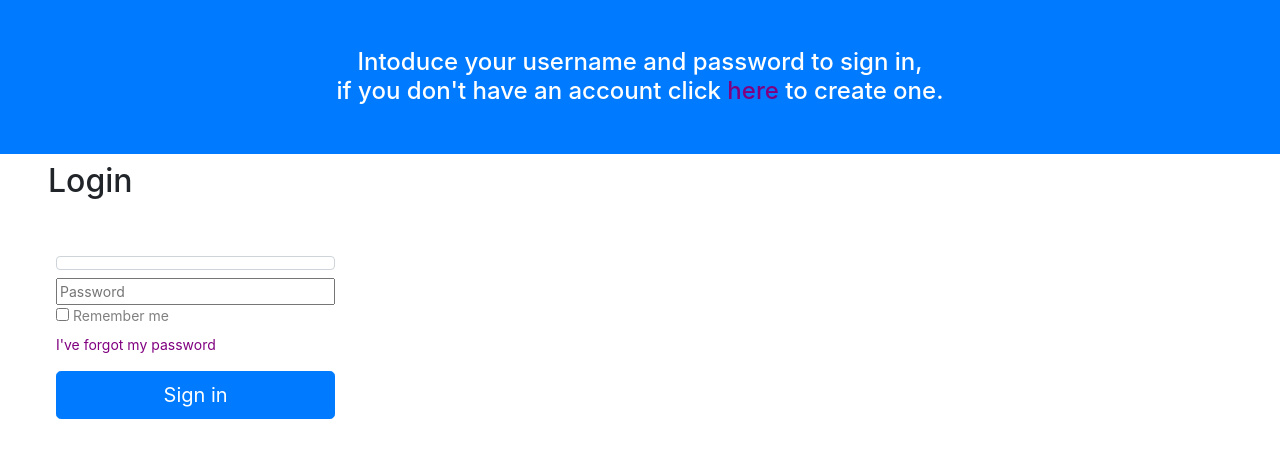
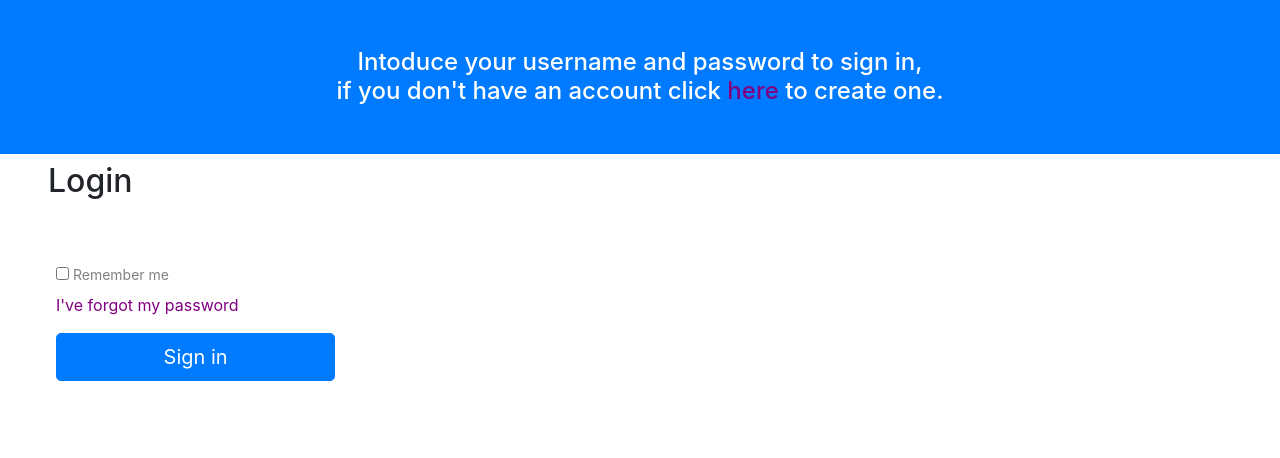
Before and after one commit to Akafadam/back-end, a Django app: template myapp/templates/myapp/signin.html in a window 1280 px wide. Shown: the top 458 px of the page. Run offline with Django 3.2, Linux system fonts and the light colour scheme; the template is opened without the code that fills it, so the values that code supplies are empty; some libraries are stand-ins or nearby versions.

Commit message:
New form settings

```diff
--- a/myapp/templates/myapp/signin.html
+++ b/myapp/templates/myapp/signin.html
@@ -31,12 +31,10 @@
       <h2 class="ml-5">Login</h2>
     <form class="form-signin container py-2 pl-2 ml-5 my-5">
       <label>
-      <div class="w-25 form-control">
+      <div class="w-25">
         {{email}}
       </div>
       </label>
-      <label>
-      <input class="w-25" type="password" id="inputPassword" class="form-control" placeholder="Password" required>
       <div class="checkbox mb-3">
         <label>
           <input type="checkbox" value="remember-me"> Remember me
```
Also changed, not shown: myapp/forms.py (+5 -6 lines), myapp/views.py (+3 -4 lines).
